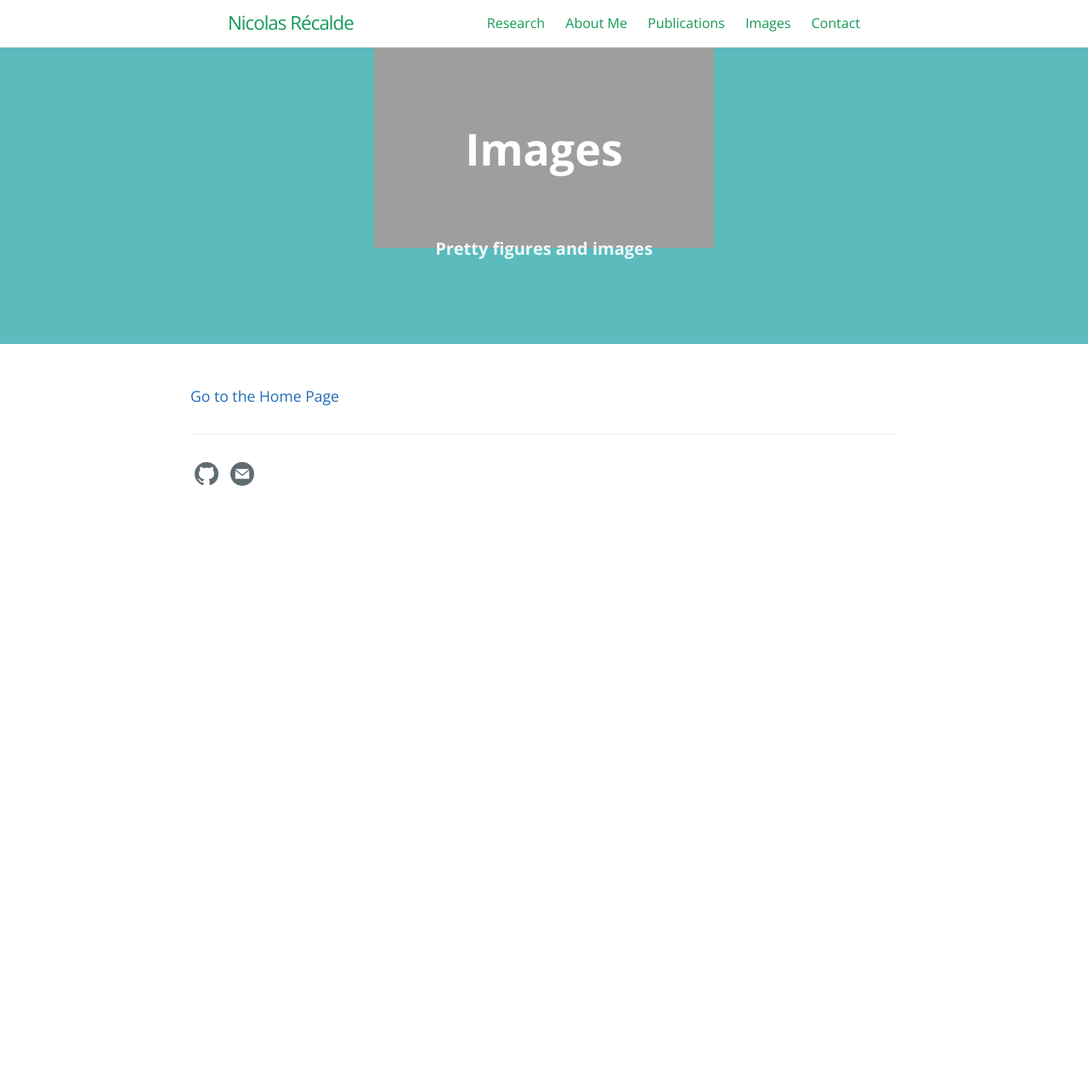
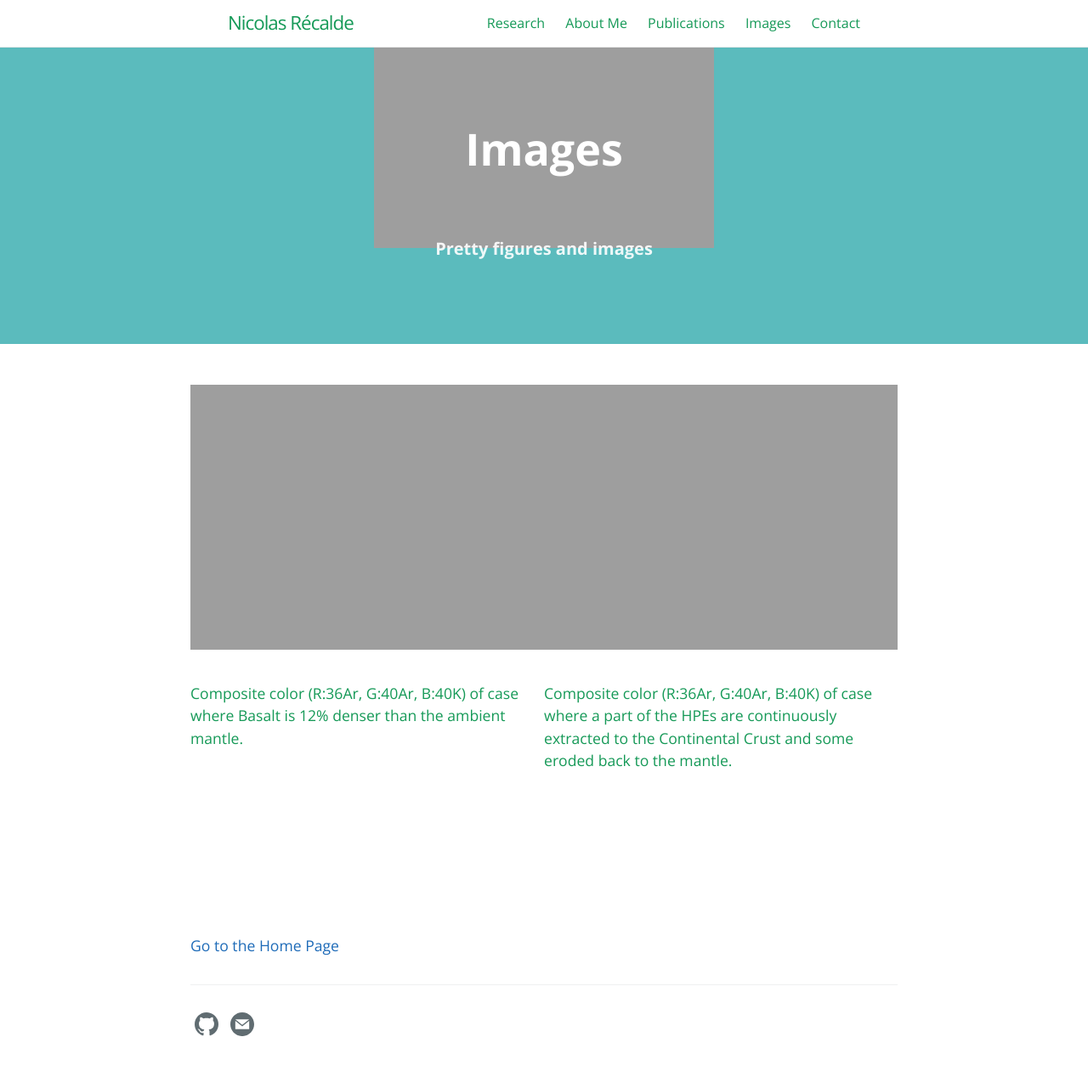
Before and after one commit to nicolasrecalde/nicolasrecalde.github.io, a Jekyll site: the page built from docs/images.md, in a window 1280 px wide. Shown: the whole page at 85% size. Built offline with Jekyll 4.4.1, drawn with Linux system fonts in a browser that asks for light colours; before the commit the page ends 900 px from its top, so only the background shows below that.

Commit message:
Adding compressed gifs because of size limits. Starting the images page.

```diff
--- a/docs/images.md
+++ b/docs/images.md
@@ -6,5 +6,28 @@
 permalink: /images.html
 order: 2
 ---
+<style>
+.row {
+    display: flex;
+    width: 100%;
+    height: 70vh;
+}
+.column {
+    width: 50%;
+    height: 200px;
+    float: center;
+}
+</style>
+
+<div class="row">
+  <div class="column">
+  <img src="{{"/images/header.gif"| absolute_url}}" style="width:100%" />
+  <h4> Composite color (R:36Ar, G:40Ar, B:40K) of case where Basalt is 12% denser than the ambient mantle. </h4>
+  </div>
+  <div class="column">
+  <img src="{{"/images/header_alt.gif"| absolute_url}}" style="width:100%" />
+  <h4> Composite color (R:36Ar, G:40Ar, B:40K) of case where a part of the HPEs are continuously extracted to the Continental Crust and some eroded back to the mantle. </h4>
+  </div>
+</div>
 
 [Go to the Home Page]({{ '/' | absolute_url }})
```
Also changed, not shown: 3 other files.
